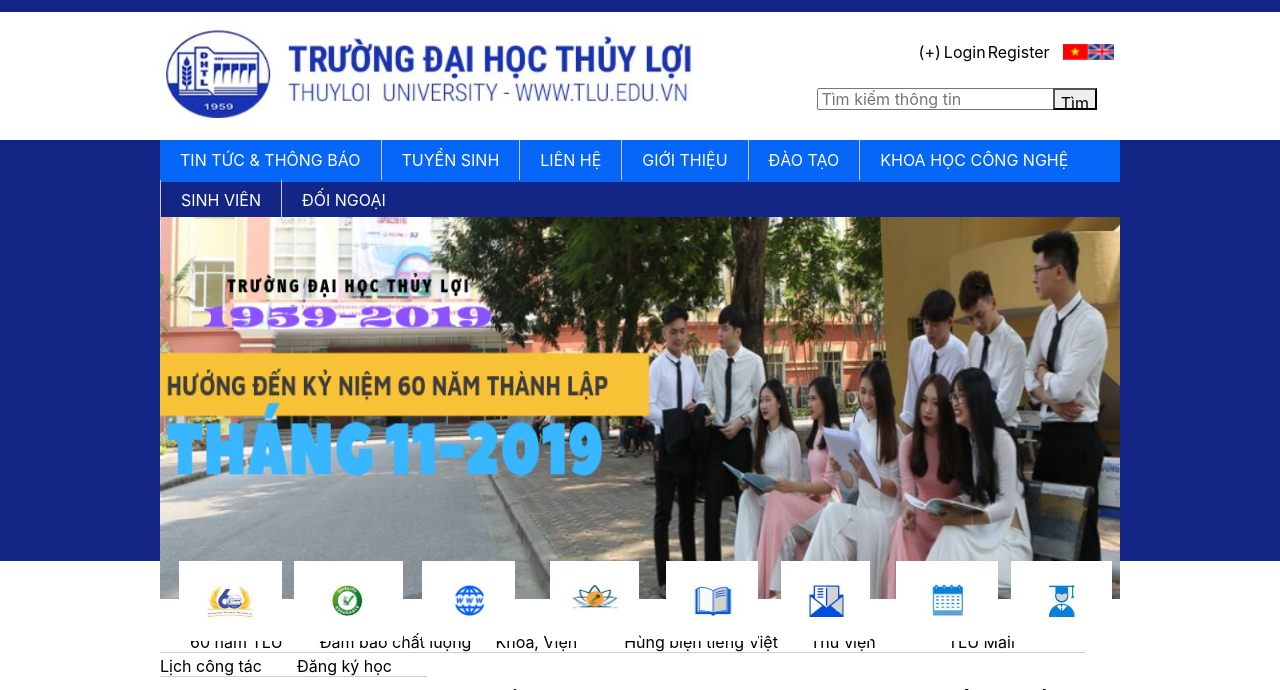
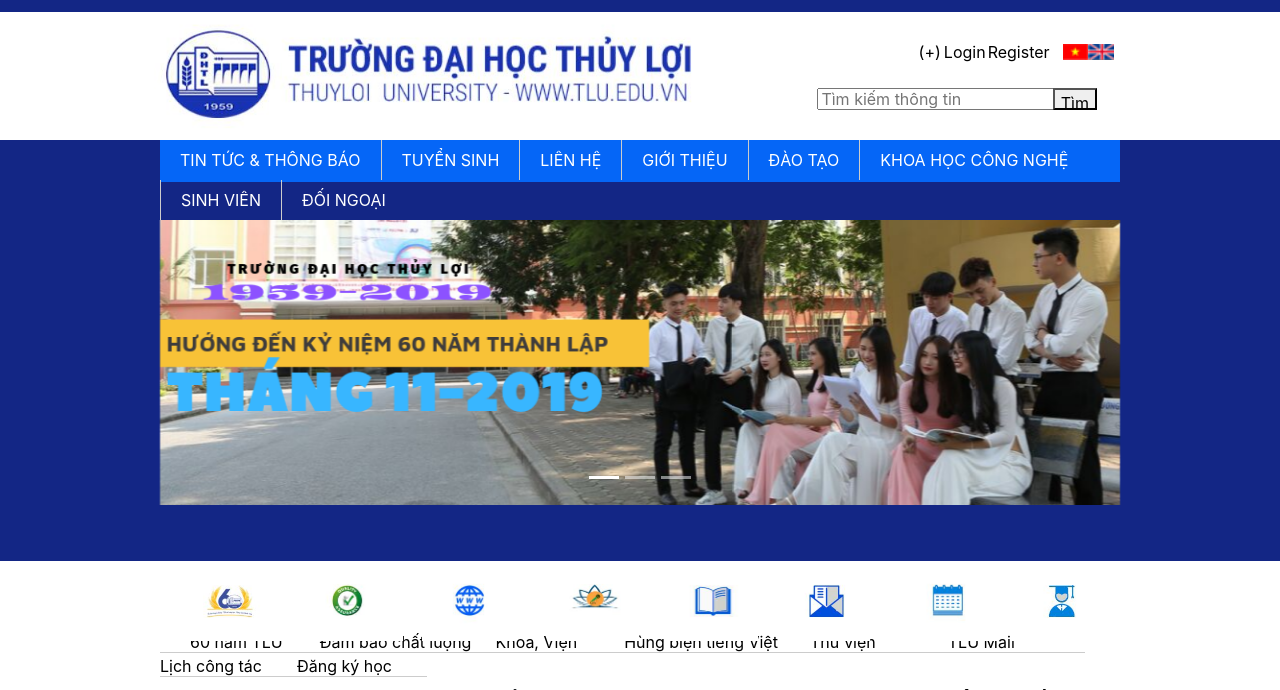
Before and after one commit to buingockhanh99/175A071353_175A071351, a PHP site: page / in a window 1280 px wide. Shown: the top 690 px of the page. Run offline with PHP 8.4, Linux system fonts and the light colour scheme.

Commit message:
update
Update phần Top

```diff
--- a/BTL_CNW_BuiNgocKhanh_LeQuangHuy/topIndex.php
+++ b/BTL_CNW_BuiNgocKhanh_LeQuangHuy/topIndex.php
@@ -41,5 +41,33 @@
             <li><a href="#" title="Đối ngoại">ĐỐI NGOẠI </a></li>
         </ul>
     </div>
-      <img id="anh60nam" src="images/60nam.png">
+
+            <div id="carousel-example-generic" class="carousel slide" data-ride="carousel">
+            <ol class="carousel-indicators">
+                <li data-target="#carousel-example-generic" data-slide-to="0" class="active"></li>
+                <li data-target="#carousel-example-generic" data-slide-to="0"></li>
+                <li data-target="#carousel-example-generic" data-slide-to="0"></li>
+            </ol>
+            <div class="carousel-inner" role="listbox">
+                <div class="carousel-item active">
+                    <img id="anh60nam"  src="images/60nam.png" alt="First slide">
+                </div>
+                <div class="carousel-item">
+                    <img id="anh60nam" src="images/2011.jpg" alt="First slide">
+                </div>
+                <div class="carousel-item">
+                    <img id="anh60nam" src="images/chuoi.png" alt="First slide">
+                </div>
+            </div>
+            <a class="left carousel-control" href="#carousel-example-generic" role="button" data-slide="prev">
+                <span class="icon-prev" aria-hidden="true"></span>
+                <span class="sr-only">Previous</span>
+            </a>
+            <a class="right carousel-control" href="#carousel-example-generic" role="button" data-slide="next">
+                <span class="icon-next" aria-hidden="true"></span>
+                <span class="sr-only">Next</span>
+            </a>
+        </div>
+
+
 </div>
```
